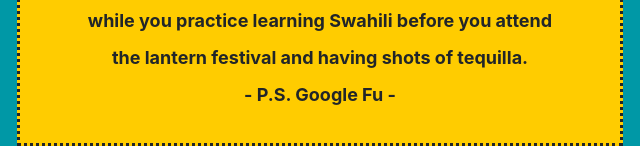
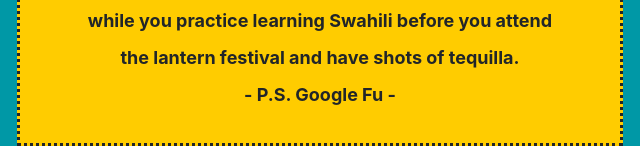
Before and after one commit to melaniecorchado/Hangman-Game, a plain HTML site: page index.html in a window 1280 px wide. Shown: the part 1078-1224 px from the top of the page, 73-713 px from the left. Drawn offline with nearby package versions, Linux system fonts and the light colour scheme; a web font is replaced by a local one.

Commit message:
final files

```diff
--- a/index.html
+++ b/index.html
@@ -45,7 +45,7 @@
         <h3>Hint:</h3>
         <p>Enjoy an eclair and sip on some of the world's best coffee</p>
         <p>while you practice learning Swahili before you attend</p>
-        <p>the lantern festival and having shots of tequilla.</p>
+        <p>the lantern festival and have shots of tequilla.</p>
         <p>- P.S. Google Fu -</p>
      </section>
 
```
